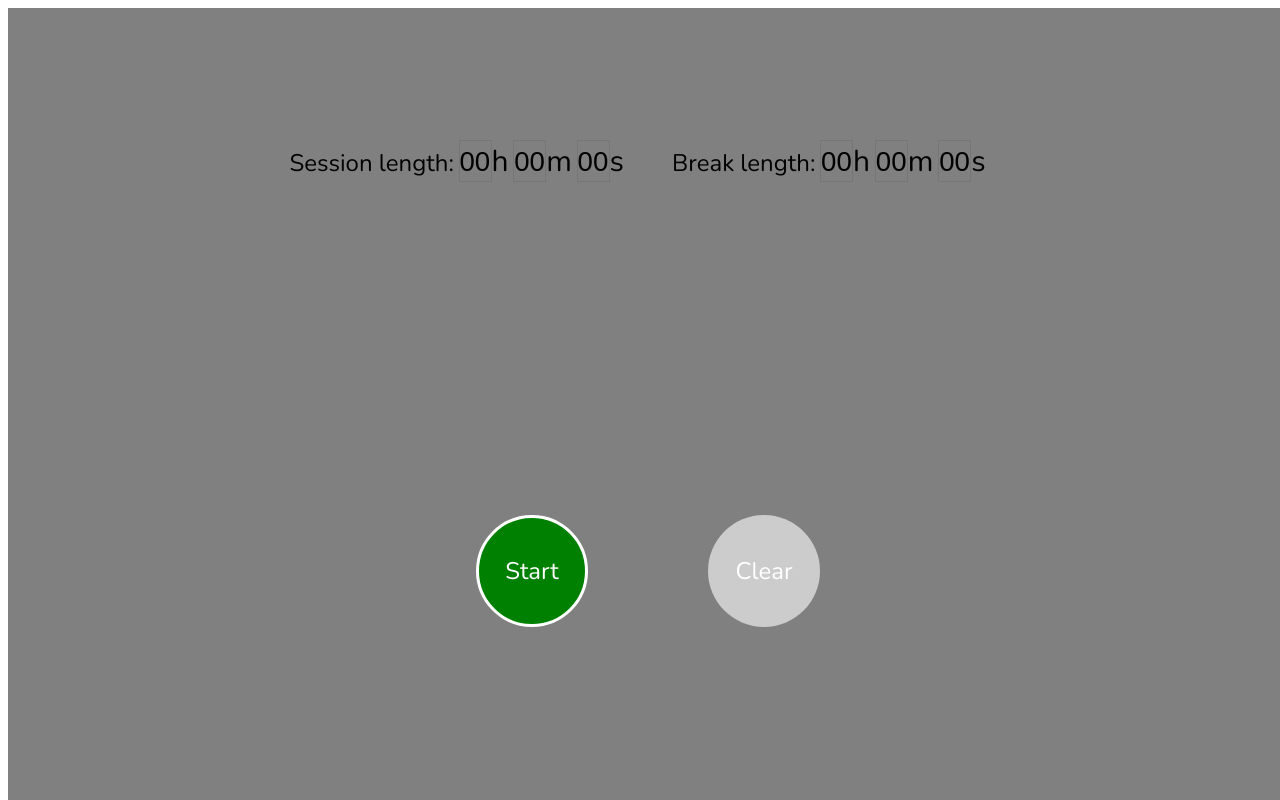
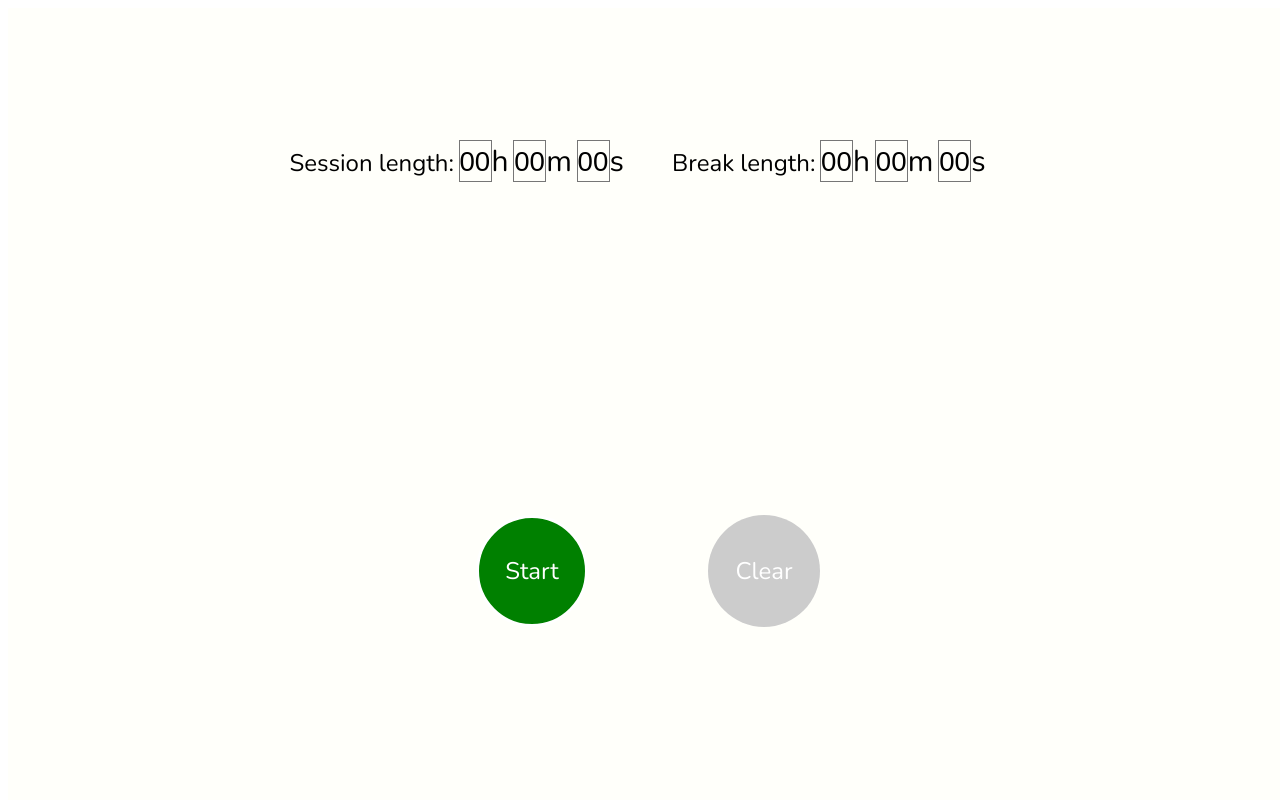
Before and after one commit to andriikostiuk/pomodoro_clock, a plain HTML site: page index.html in a window 1280 px wide. Drawn offline with nearby package versions, Linux system fonts and the light colour scheme.

Commit message:
return background-color to almost white

```diff
--- a/style.css
+++ b/style.css
@@ -7,7 +7,7 @@
     z-index: 1;
     width: 100%;
     height: 100%;
-    background-color: grey;
+    background-color: rgb(255, 255, 250);
   }
 
   .container {
```
